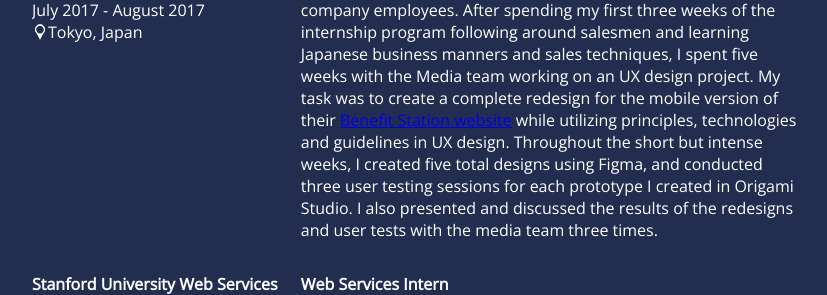
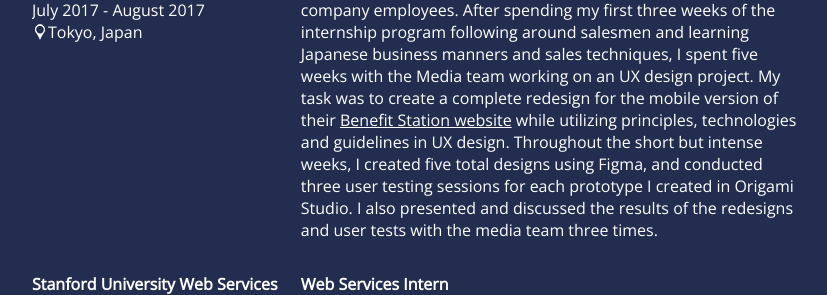
Before and after one commit to kmakitan/kmakitan.github.io, a PHP site: page / in a window 1280 px wide. Shown: the part 2221-2516 px from the top of the page, without its empty margins (224-1051 px from the left). Run offline with PHP 8.4, Linux system fonts and the light colour scheme.

Commit message:
Corrected Benefit One Link

```diff
--- a/css/main.css
+++ b/css/main.css
@@ -226,6 +226,10 @@ h4 {
     width: 65%;
     float: left;
     text-align: left;
+}
+
+#BS-link {
+  color: inherit;
 }
 
 
--- a/index.html
+++ b/index.html
@@ -120,7 +120,7 @@
                         sales techniques,
                         I spent five weeks with the Media team working on an UX design project.
                         My task was to create a complete redesign for the mobile version of their
-                        <a href="https://bs.benefit-one.co.jp/bs/pages/bs/top/top.faces" style="none">Benefit Station website</a>
+                        <a href="https://bs.benefit-one.co.jp/bs/pages/bs/top/top.faces" id="BS-link">Benefit Station website</a>
                         while utilizing principles, technologies and guidelines in UX design.
                         Throughout the short but intense weeks, I created five total designs using Figma,
                         and conducted three user testing sessions for each prototype I created in Origami Studio.
```
